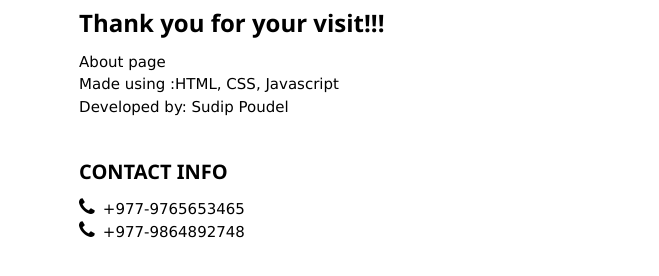
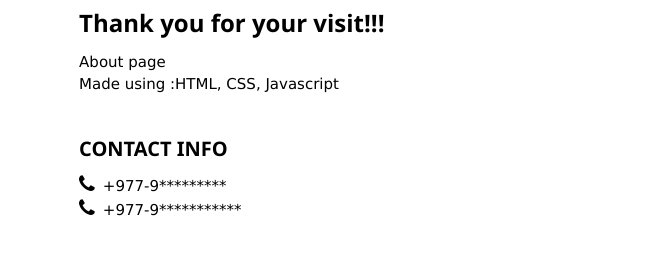
Before and after one commit to rajacedai/thejunglemaniac, a plain HTML site: page index.html in a window 1280 px wide. Shown: the part 3789-4065 px from the top of the page, 621-1280 px from the left. Drawn offline with nearby package versions, Linux system fonts and the light colour scheme.

Commit message:
Update index.html

```diff
--- a/index.html
+++ b/index.html
@@ -362,12 +362,11 @@ exploring, and so on.</p><br>
           <h3 style="font-weight: 600;">Thank you for your visit!!!</h3>
              <p>About page</p>
              <p>Made using :HTML, CSS, Javascript</p>
-             <p>Developed by: Sudip Poudel</p>
              <br>
              <div class="w3-margin-top  w3-left-align" >
               <h4 style="font-weight: 600;">CONTACT INFO</h4>
-              <p> <i class="fa fa-phone " style="margin-right: 8px;font-size: 20px;"></i>+977-9765653465</p>
-              <p><i class="fa fa-phone" style="margin-right: 8px;font-size: 20px;"></i>+977-9864892748</p>
+              <p> <i class="fa fa-phone " style="margin-right: 8px;font-size: 20px;"></i>+977-9*********</p>
+              <p><i class="fa fa-phone" style="margin-right: 8px;font-size: 20px;"></i>+977-9***********</p>
            </div>
 
     </div>
```
